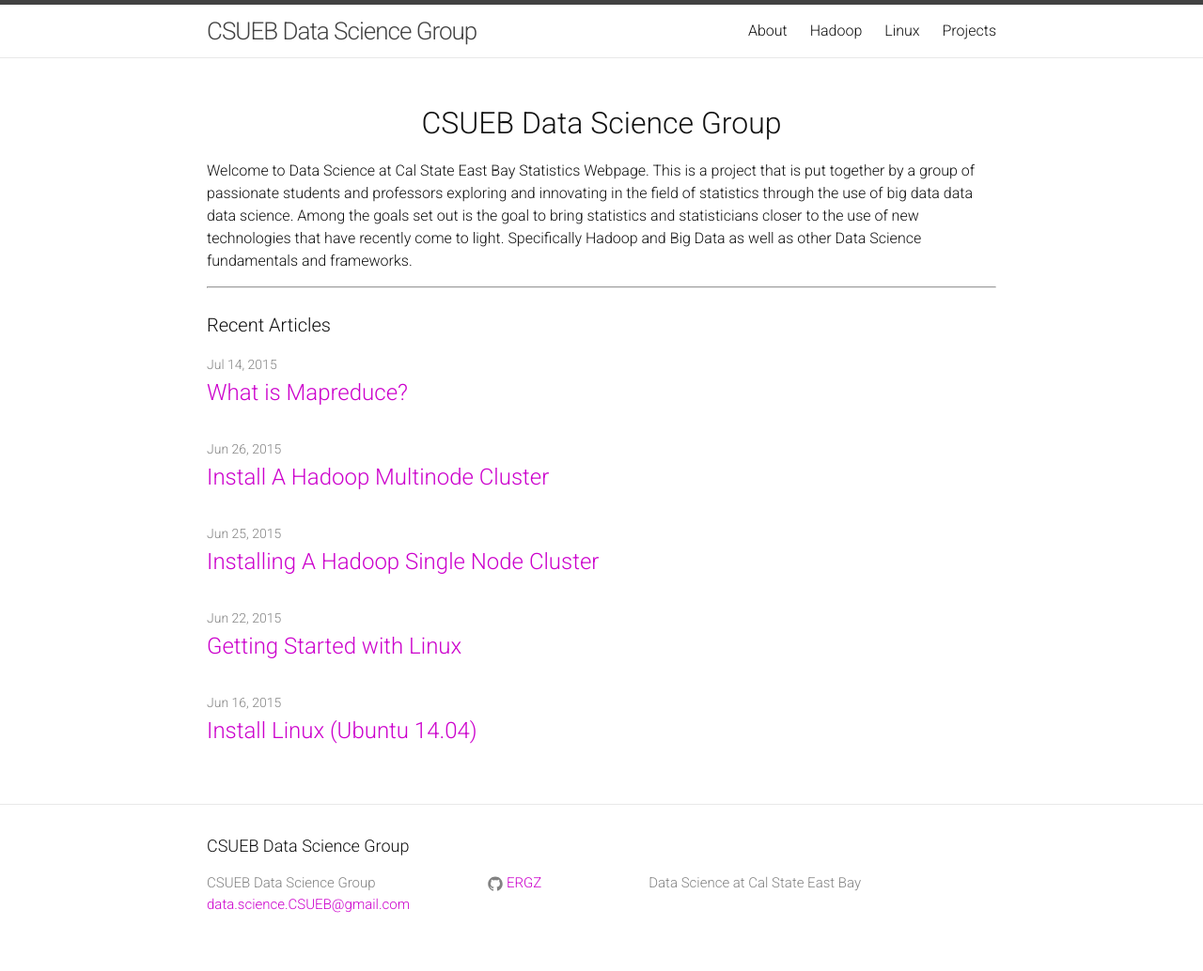
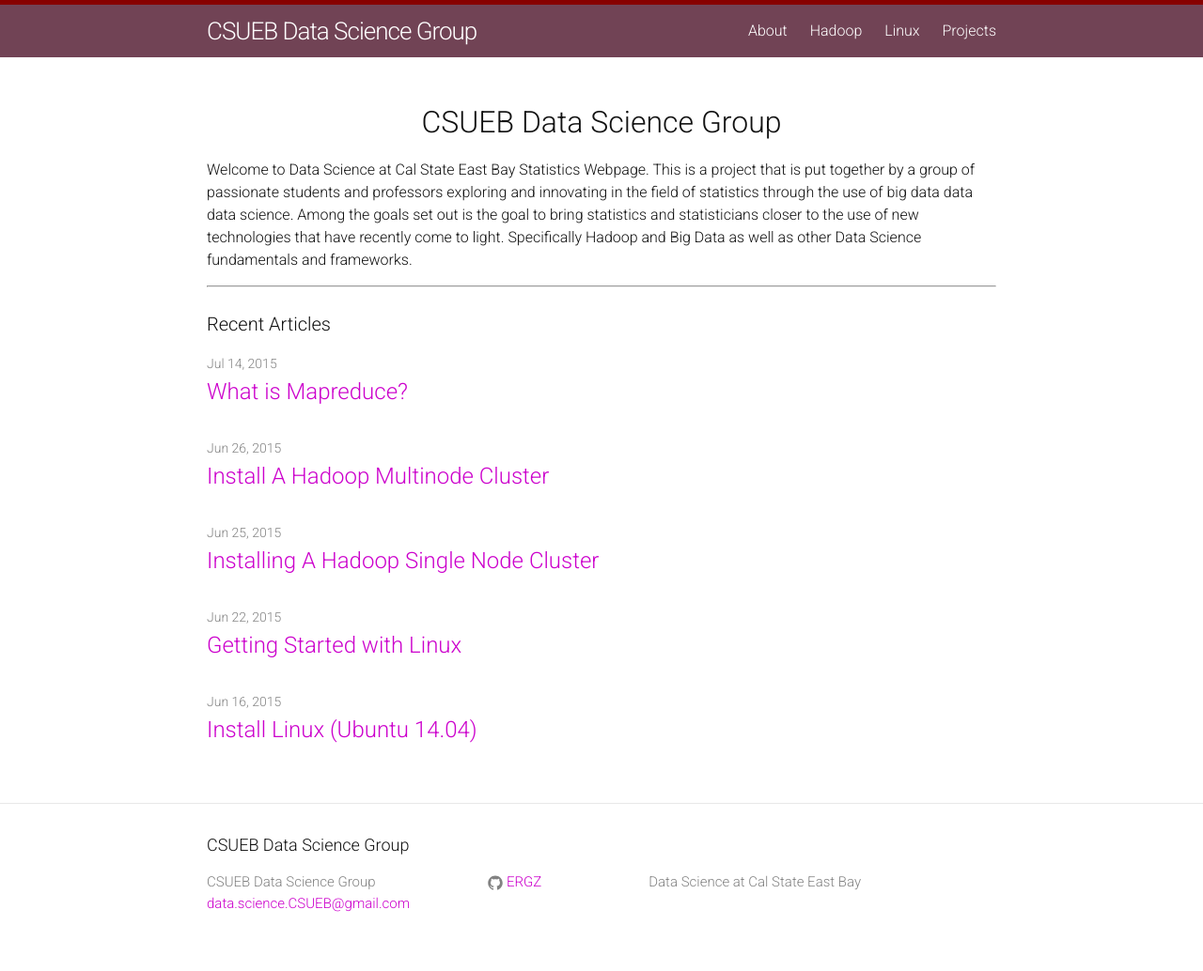
Before and after one commit to jiehu567/CSUEB-Data-Science, a Jekyll site: the page built from index.html, in a window 1280 px wide. Shown: the whole page at 94% size. Built offline with Jekyll 4.4.1, drawn with Linux system fonts in a browser that asks for light colours; Markdown is read by kramdown in place of the engine named in the settings.

Commit message:
another commit

```diff
--- a/_sass/_layout.scss
+++ b/_sass/_layout.scss
@@ -2,8 +2,10 @@
  * Site header
  */
 .site-header {
-    border-top: 5px solid $grey-color-dark;
-    border-bottom: 1px solid $grey-color-light;
+    border-top: 5px solid #870000;
+    border-bottom: 1px solid #87000;
+    background: #714355;
+    //border-bottom: 1px solid $grey-color-light;
     min-height: 56px;
 
     // Positioning context for the mobile navigation icon
@@ -19,7 +21,7 @@
 
     &,
     &:visited {
-        color: $grey-color-dark;
+        color: #ffffff;
     }
 }
 
@@ -32,7 +34,7 @@
     }
 
     .page-link {
-        color: $text-color;
+        color: #ffffff;
         line-height: $base-line-height;
 
         // Gaps between nav items, but not on the first one
```
